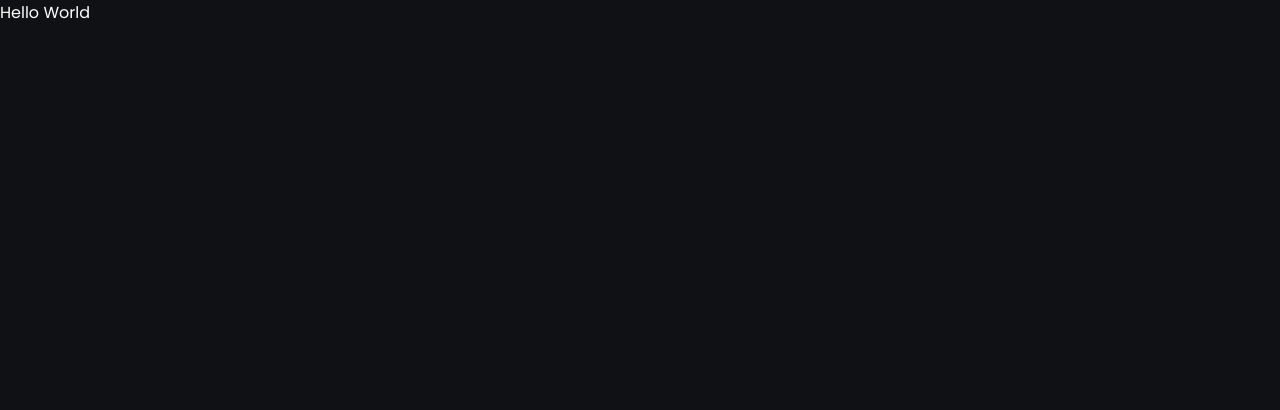
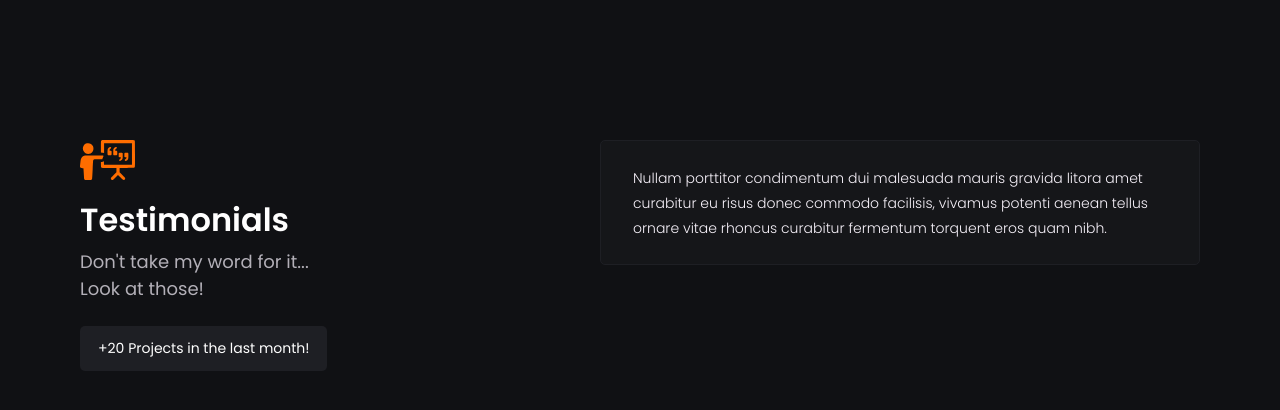
Before and after one commit to YuriRDev/portfolio, a React (Create React App) app: page / in a window 1280 px wide. Shown: the top 410 px of the page. Built offline with nearby package versions, Linux system fonts and the light colour scheme.

Commit message:
Backup changes
Adding Testimonials page

```diff
--- /dev/null
+++ b/custom.d.ts
@@ -0,0 +1,4 @@
+declare module "*.svg" {
+    const content: any;
+    export default content;
+  }
--- a/src/App.tsx
+++ b/src/App.tsx
@@ -1,10 +1,11 @@
 import React from 'react';
+import Testimonials from './Pages/Testimonials';
+
+//maxwidth 1410
 
 function App() {
   return (
-    <div className="App">
-      Hello World
-    </div>
+    <Testimonials />
   );
 }
 
--- /dev/null
+++ b/src/Components/Testimonial/index.tsx
@@ -0,0 +1,24 @@
+import React from 'react';
+
+import {
+    Container,
+    Text,
+    PersonContainer
+} from './styles';
+
+const Testimonial: React.FC = () => {
+    return (
+        <Container>
+            <Text>
+                Nullam porttitor condimentum dui malesuada mauris gravida litora amet curabitur eu risus donec commodo facilisis, vivamus potenti aenean tellus ornare vitae rhoncus curabitur fermentum torquent eros quam nibh.
+            </Text>
+
+            <PersonContainer>
+
+            </PersonContainer>
+
+        </Container>
+    );
+}
+
+export default Testimonial;
--- /dev/null
+++ b/src/Components/Testimonial/styles.ts
@@ -0,0 +1,22 @@
+import styled from "styled-components";
+
+import COLORS from "../../colors";
+
+export const Container = styled.div`
+    background-color: #151619;
+    border: solid 1px ${COLORS.Black2};
+
+    border-radius: 5px;
+    width: 600px;
+    padding: 24px 32px;
+`
+
+export const Text = styled.text`
+    font-size: 14px;
+    font-weight: 300;
+    color: #F7F2FA;
+`
+
+export const PersonContainer = styled.div`
+
+`
--- /dev/null
+++ b/src/Pages/Testimonials/index.tsx
@@ -0,0 +1,46 @@
+import React from 'react';
+import COLORS from '../../colors';
+
+import testimonial from '../../Assets/testimonial.svg'
+
+import {
+    Container,
+    Header,
+    Title,
+    Subtitle,
+    Tag,
+    Main
+} from './styles';
+
+import Testimonial from '../../Components/Testimonial';
+
+const Testimonials: React.FC = () => {
+    return (
+        <Container>
+            <Header>
+                <img
+                    src={testimonial}
+                    style={{
+                        height: 40,
+                        width: 55
+                    }}
+                />
+
+                <Title>Testimonials</Title>
+                <Subtitle>
+                    Don't take my word for it... <br /> Look at those! </Subtitle>
+
+                <Tag>
+                    {'+20 Projects in the last month!'}
+                </Tag>
+            </Header>
+
+            <Main>
+                <Testimonial />
+            </Main>
+
+        </Container>
+    );
+}
+
+export default Testimonials;
--- /dev/null
+++ b/src/Pages/Testimonials/styles.ts
@@ -0,0 +1,57 @@
+import styled from 'styled-components'
+import COLORS from '../../colors'
+
+export const Container = styled.div`
+    display: flex;
+    align-items: flex-start;
+    justify-content: space-between;
+    flex-direction: row;
+    margin-top: 140px;
+    position: relative;
+    width: 1120px;
+
+    margin-left: auto;
+    margin-right: auto;
+`
+
+export const Header = styled.header`
+    display: flex;
+    align-items: flex-start;
+    justify-content: flex-start;
+
+    flex-direction: column;
+
+    position: sticky;
+
+`
+
+export const Title = styled.text`
+    margin-top: 16px;
+
+    color: ${COLORS.Light};
+    font-size: 32px;
+    font-weight: 600;
+`
+
+export const Subtitle = styled.text`
+    font-size: 18px;
+    color: ${COLORS.Gray1};
+    margin-top: 4px;
+`
+
+export const Tag = styled.div`
+    font-size: 14px;
+    font-weight: 400;
+    background-color: ${COLORS.Black2};
+    border-radius: 5px;
+    padding: 12px 18px;
+    margin-top: 24px;
+`
+
+export const Main = styled.main`
+    display: flex;
+    align-items: flex-start;
+    justify-content: center;
+
+    flex-direction: column;
+`
--- a/tsconfig.json
+++ b/tsconfig.json
@@ -21,6 +21,7 @@
     "jsx": "react-jsx"
   },
   "include": [
-    "src"
+    "src",
+    "custom.d.ts"
   ]
 }
```
Also changed, not shown: src/Assets/testimonial.svg (added).
